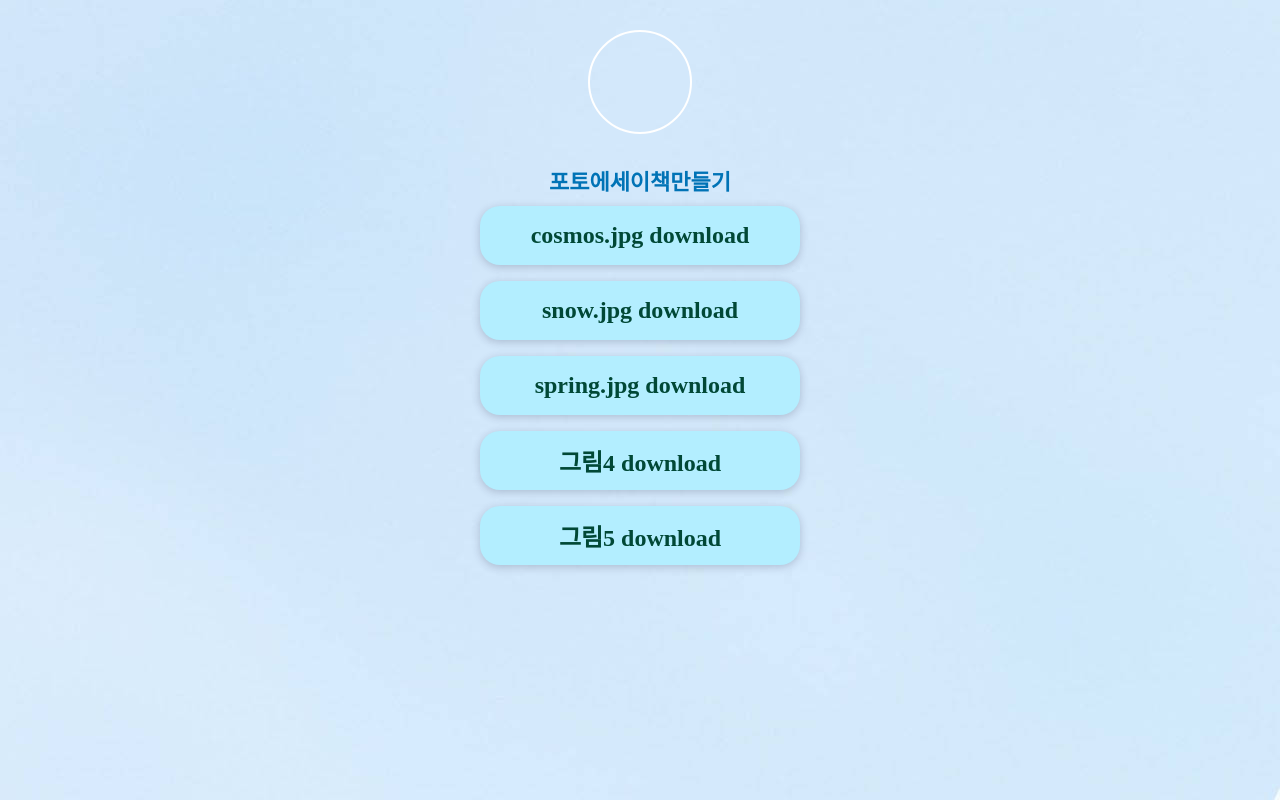
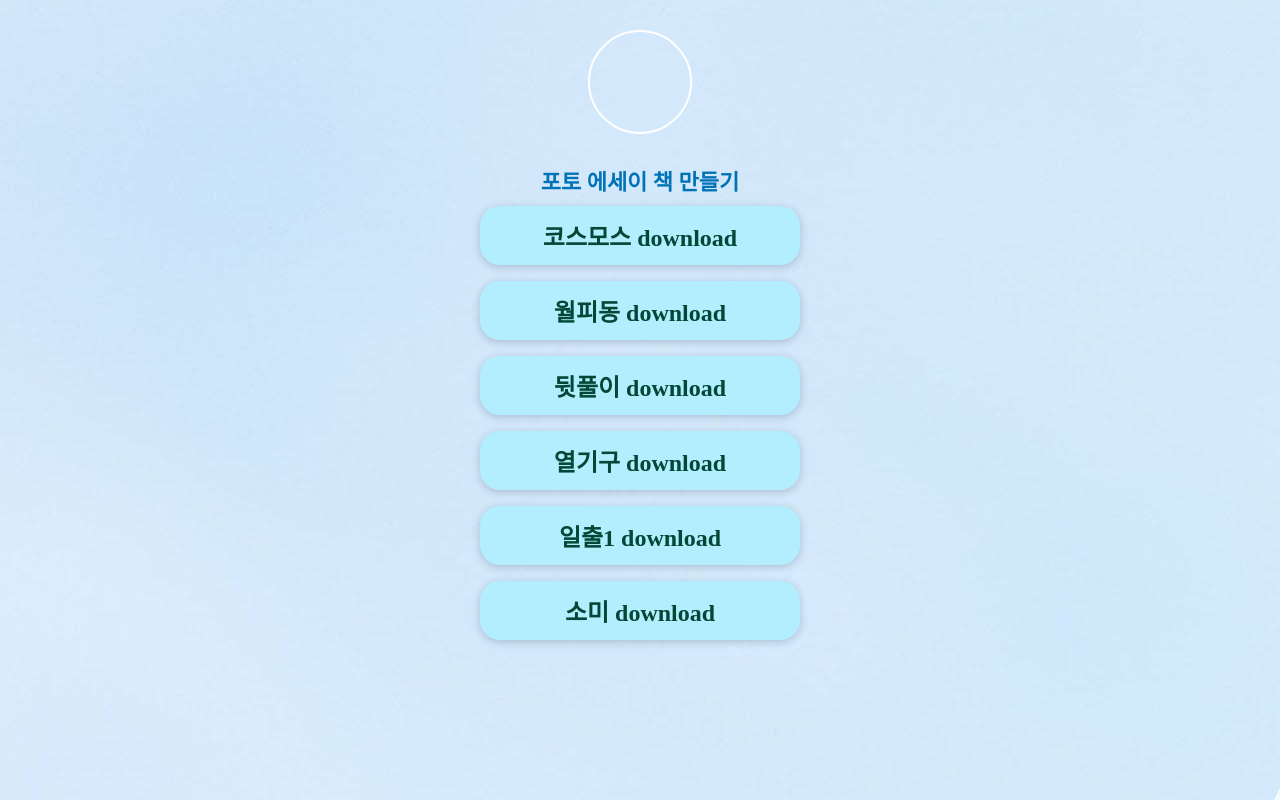
Before and after one commit to ladyfree/acp, a plain HTML site: page index.html in a window 1280 px wide. Drawn offline with Linux system fonts and the light colour scheme.

Commit message:
Update index.html

```diff
--- a/index.html
+++ b/index.html
@@ -103,12 +103,13 @@
         <body>
             <div class="wrap">
                 <div class="profile"></div>
-                <h1 class="main">포토에세이책만들기</h1>
-                <a class="bigbutton" target="_blank" href="cosmos.jpg" download >cosmos.jpg download</a>
-                <a class="bigbutton" target="_blank" href="snow.jpg" download>snow.jpg download</a>
-                <a class="bigbutton" target="_blank" href="spring.jpg" download>spring.jpg download</a>
-                <a class="bigbutton" target="_blank" href="feeling/Satisfaction.html">그림4 download</a>
-                <a class="bigbutton" target="_blank" href="feeling/NonSatisfaction.html">그림5 download</a>
+                <h1 class="main">포토 에세이 책 만들기</h1>
+                <a class="bigbutton" target="_blank" href="cosmos.jpg" download >코스모스 download</a>
+                <a class="bigbutton" target="_blank" href="feeling/Satisfaction.html">월피동 download</a>
+                <a class="bigbutton" target="_blank" href="feeling/NonSatisfaction.html">뒷풀이 download</a>
+                <a class="bigbutton" target="_blank" href="snow.jpg" download>열기구 download</a>
+                <a class="bigbutton" target="_blank" href="spring.jpg" download>일출1 download</a>
+                <a class="bigbutton" target="_blank" href="feeling/NonSatisfaction.html">소미 download</a>
             </div>
         </body>
         </html>
```
